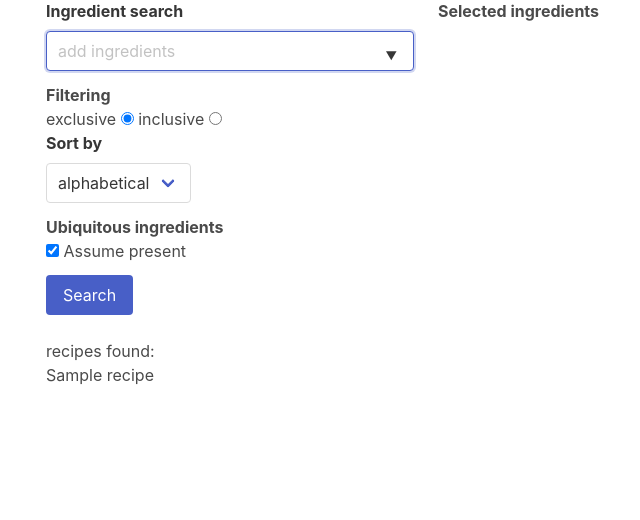
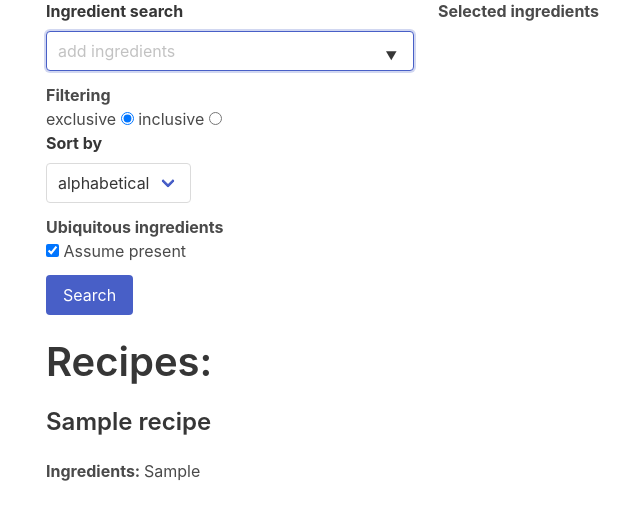
Before and after one commit to jonaengs/kokebok, a Django app: template templates/home.html in a window 1280 px wide. Shown: the part 138-658 px from the top of the page, without its empty margins (18-658 px from the left). Run offline with Django 3.2, Linux system fonts and the light colour scheme; the template is opened without the code that fills it: most values are stand-ins (such as "Sample title", 1, 10 or a date in 2020); some libraries are stand-ins or nearby versions.

Commit message:
fix recipe search issues. Add more views and templates

```diff
--- a/recipes/models.py
+++ b/recipes/models.py
@@ -1,3 +1,5 @@
+import uuid
+
 from ckeditor.fields import RichTextField
 from django.conf import settings
 from django.core.exceptions import ValidationError
--- a/templates/home.html
+++ b/templates/home.html
@@ -11,41 +11,40 @@
     <div class="column is-4">
       {% include 'recipes/search.html' %}
     </div>
-    <div class="column" id="selected-ingredients">
+    <div class="column">
       <p class="has-text-weight-bold field">Selected ingredients</p>
+      <div id="selected-ingredients-container"></div>
     </div>
   </div>
 
   {% if recipes %}
-    <h3>recipes found:</h3>
+    <h3 class="title is-2">Recipes:</h3>
     {% for recipe in recipes %}
-      <p>{{ recipe }}</p>
+      {% include 'recipes/recipe_listing.html' %}
     {% endfor %}
-
   {% endif %}
 {% endblock %}
 
 {% block scripts %}
   <script>
       let ingredient_search = document.getElementById("ingredient-search");
-      let available_ingredients = Array.from(document.getElementById("ingredients").children);
+      let all_ingredients= Array.from(document.getElementById("ingredients").children);
       let selected_ingredients = [];
 
       function append_ingredient_to_list() {
           let ingredient = ingredient_search.value;
           selected_ingredients.push(ingredient);
-          available_ingredients.find(elem => elem.value === ingredient).remove();
+          all_ingredients.find(elem => elem.value === ingredient).remove();
 
           add_to_ingredient_list(ingredient);
           ingredient_search.value = "";
       }
 
-      let ingredients_list = document.getElementById("selected-ingredients");
       function add_to_ingredient_list(ingredient) {
-          let tag_template = '<p class="field" id="' + ingredient + '-select-p">' +
+          let ingredient_tag_elem = '<p class="field" id="' + ingredient + '-select-p">' +
           '<span class="tag is-primary is-medium"><span class=selected_ingredient_span>' + ingredient + '</span>' +
           '<button class="delete is-small" onclick="put_back_ingredient(event)"></button></span></p>';
-          ingredients_list.insertAdjacentHTML('beforeend', tag_template)
+          document.getElementById("selected-ingredients-container").insertAdjacentHTML('beforeend', ingredient_tag_elem);
       }
       function set_ingredients(e) {
           ingredient_search.value = selected_ingredients.join(",");
@@ -56,7 +55,8 @@
           let ingredient_p = document.getElementById(ingredient_name + "-select-p");
           ingredient_p.remove();
           selected_ingredients = selected_ingredients.filter(ingr => ingr !== ingredient_name);
-          available_ingredients.push()
+          let ingredient_option = all_ingredients.find(ingr => ingr.value === ingredient_name);
+          document.getElementById("ingredients").appendChild(ingredient_option);
       }
   </script>
 {% endblock %}
--- /dev/null
+++ b/templates/recipes/recipe_listing.html
@@ -0,0 +1,13 @@
+<div class="row content">
+  <article class="media">
+  <div class="media-content">
+
+  <h3 class="title is-4">{{ recipe.name }}</h3>
+  <p>
+    <span class="has-text-weight-bold">Ingredients: </span>
+    {{ recipe.ingredient_objects.all|join:", " }}
+  </p>
+  </div>
+  </article>
+
+</div>
```
Also changed, not shown: recipes/views.py (+6 -2 lines), templates/recipes/recipe_detail.html (added, +10 -0 lines).
